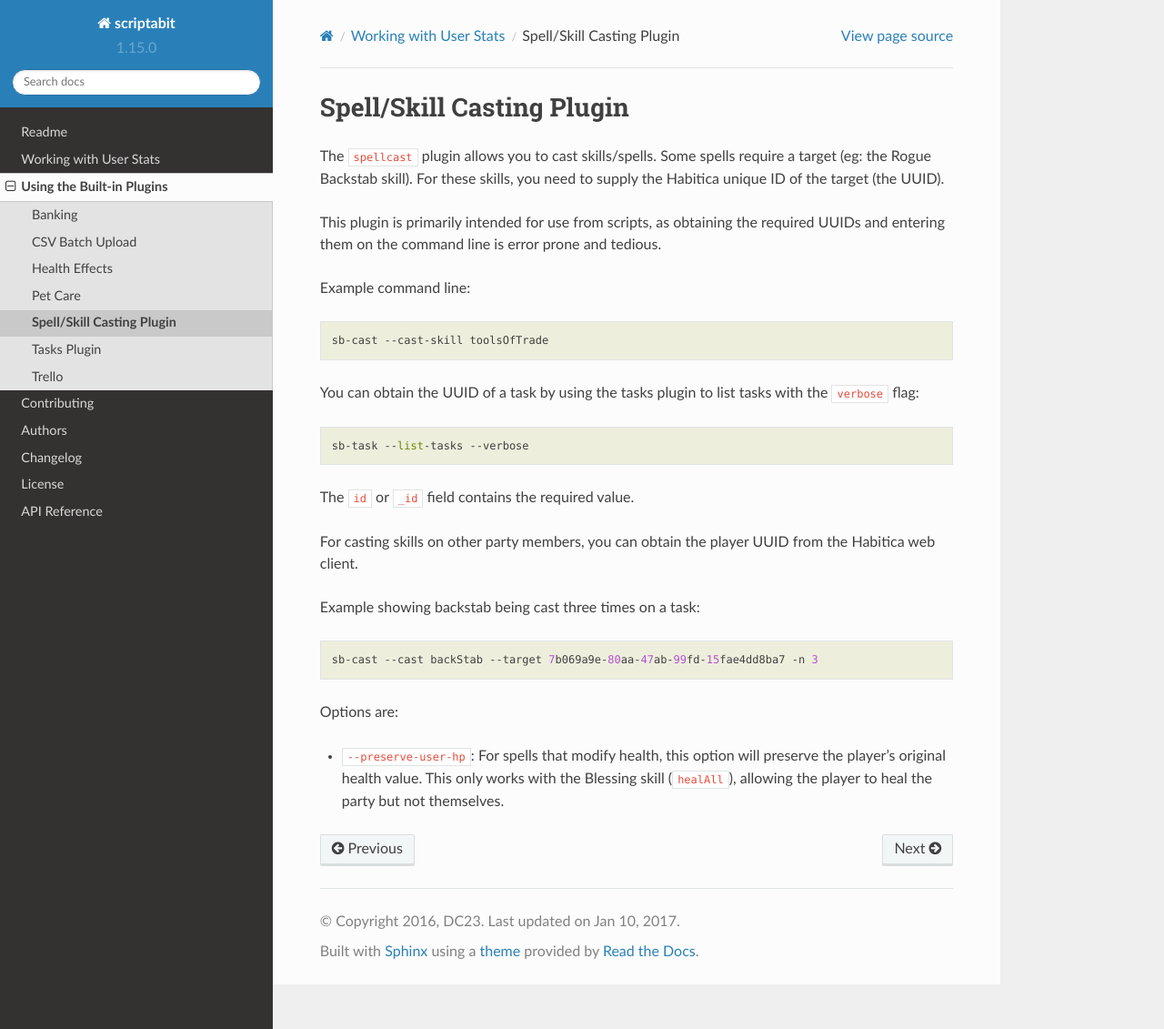
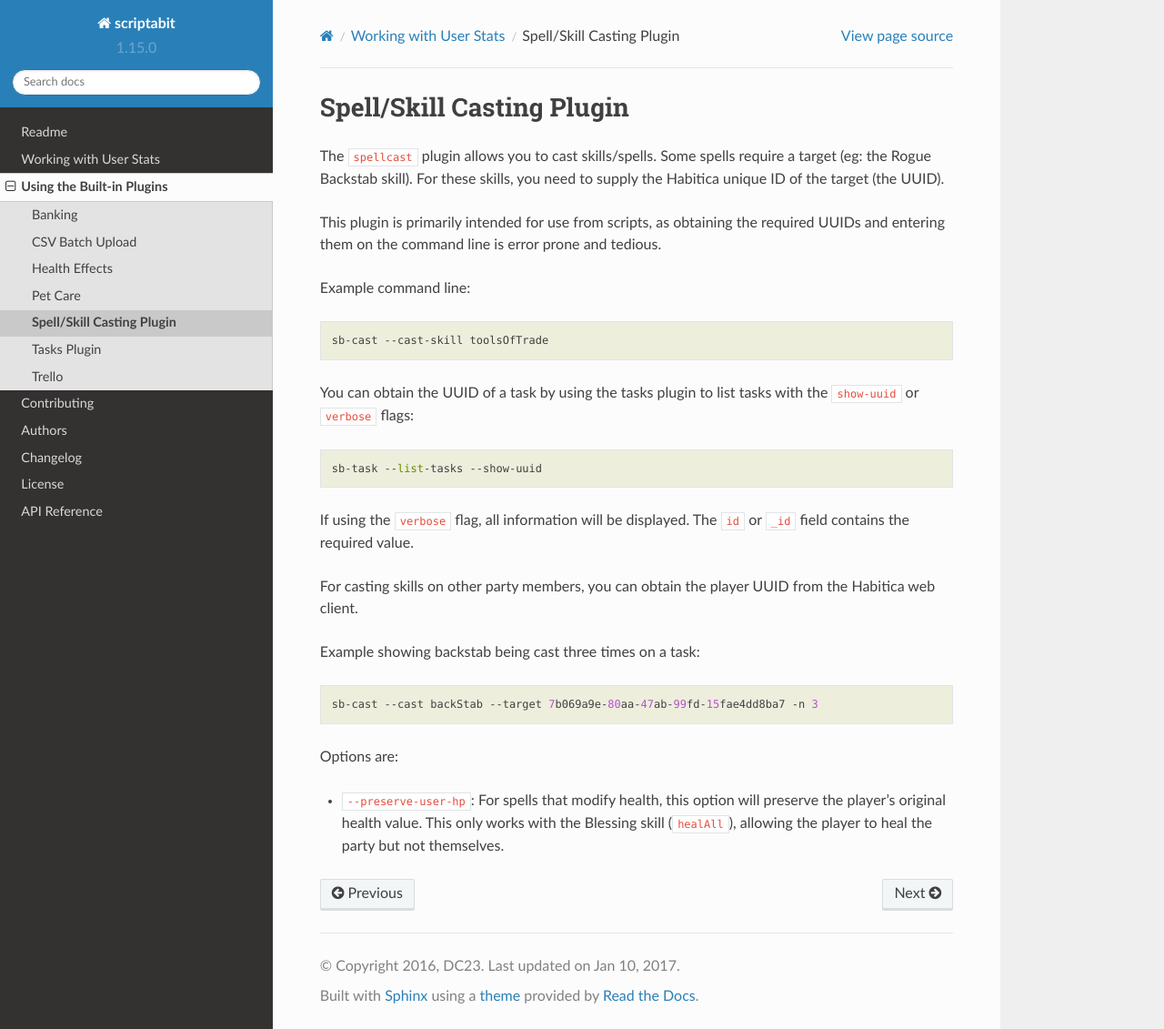
Before and after one commit to DC23/scriptabit, a Sphinx documentation site: the page built from docs/usage/spellcast.rst, in a window 1280 px wide and 1131 px high. Shown: the whole window at 91% size. Built offline with Sphinx 7.4.7 and the Read the Docs theme 2.0.0, drawn with Linux system fonts in a browser that asks for light colours.

Commit message:
adding sb-tasks option to list the uuid in a short-form output

```diff
--- a/docs/usage/spellcast.rst
+++ b/docs/usage/spellcast.rst
@@ -13,10 +13,11 @@ Example command line::
     sb-cast --cast-skill toolsOfTrade
 
 You can obtain the UUID of a task by using the tasks plugin
-to list tasks with the ``verbose`` flag::
+to list tasks with the ``show-uuid`` or ``verbose`` flags::
 
-    sb-task --list-tasks --verbose
+    sb-task --list-tasks --show-uuid
 
+If using the ``verbose`` flag, all information will be displayed.
 The ``id`` or ``_id`` field contains the required value.
 
 For casting skills on other party members, you can obtain the player UUID from
--- a/docs/usage/tasks.rst
+++ b/docs/usage/tasks.rst
@@ -18,5 +18,6 @@ The supported task features are:
 Options are:
 
 - ``--verbose``: Verbose output.
+- ``--show-uuid``: Show the task UUID when listing tasks.
 - ``--task-type``: Specify the type of task to operate on. Values are `habits`,
   `dailies`, `todos`, `rewards`, or `all`.
```
Also changed, not shown: 1 other file.
